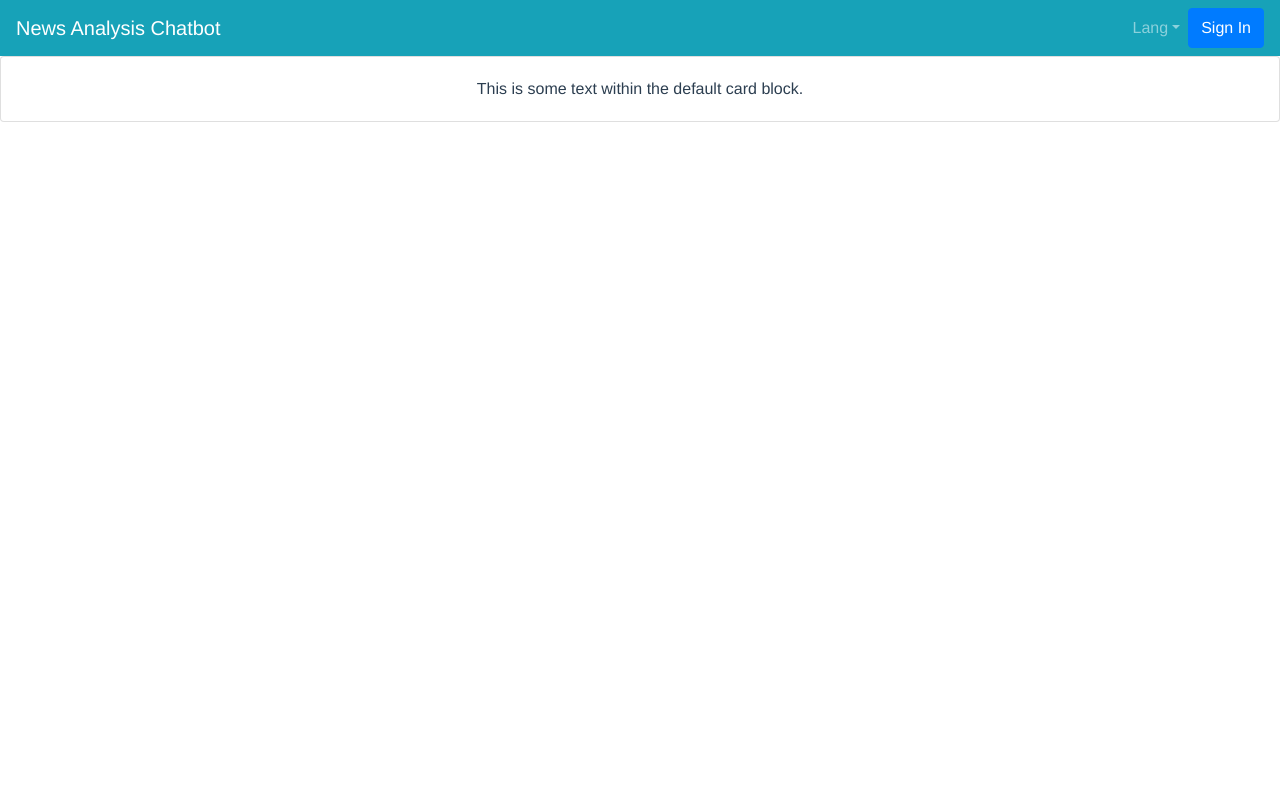
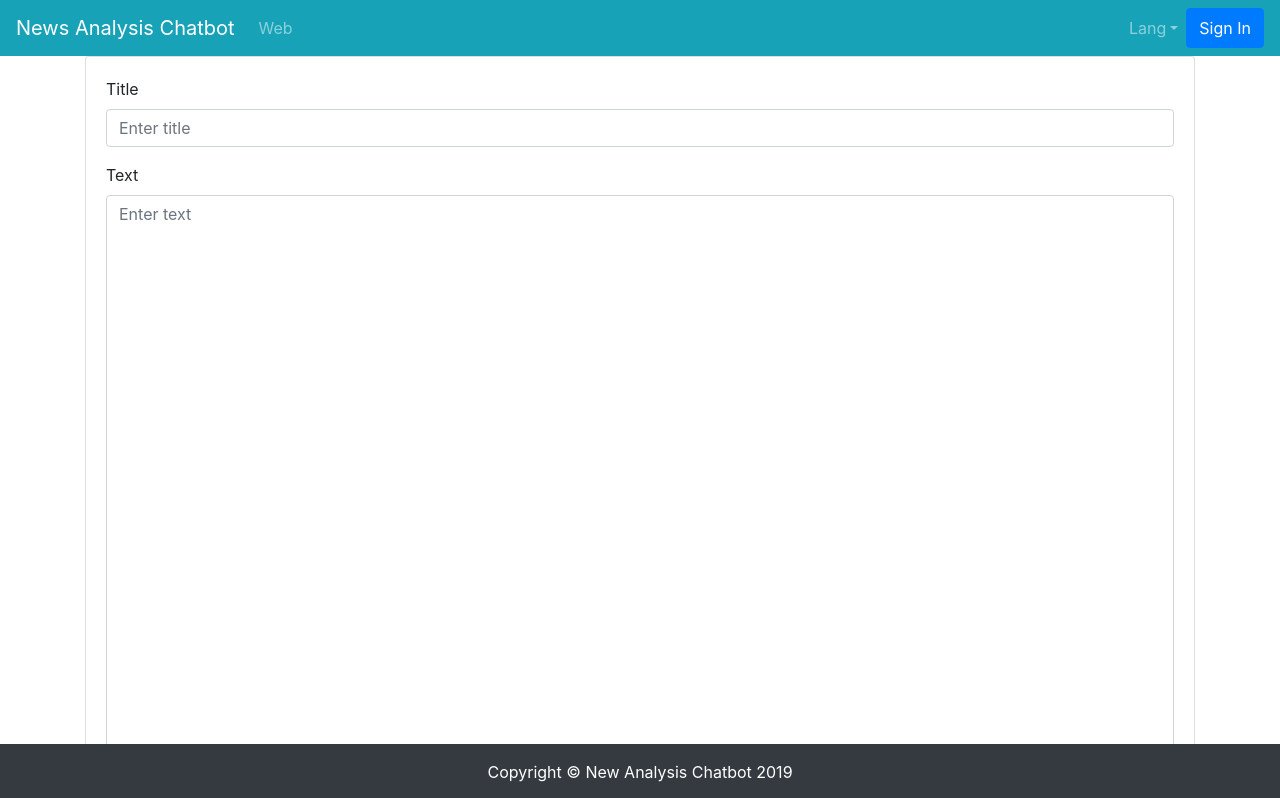
Before and after one commit to chiksumwong/news_analysis_chatbot_frontend, a Vue app: page / in a window 1280 px wide. Shown: the top 798 px of the page. Built offline with nearby package versions, Linux system fonts and the light colour scheme.

Commit message:
Structure the website

```diff
--- a/src/App.vue
+++ b/src/App.vue
@@ -1,31 +1,18 @@
 <template>
   <div id="app">
-    <!-- <div id="nav">
-      <router-link to="/">Home</router-link> |
-      <router-link to="/about">About</router-link>
-    </div> -->
-    <router-view/>
+     <Layout/>
   </div>
 </template>
 
+<script>
+import Layout from "./views/Layout.vue";
+export default {
+  name: "app",
+  components: {
+    Layout
+  }
+};
+</script>
+
 <style>
-#app {
-  font-family: "Avenir", Helvetica, Arial, sans-serif;
-  -webkit-font-smoothing: antialiased;
-  -moz-osx-font-smoothing: grayscale;
-  text-align: center;
-  color: #2c3e50;
-}
-#nav {
-  padding: 30px;
-}
-
-#nav a {
-  font-weight: bold;
-  color: #2c3e50;
-}
-
-#nav a.router-link-exact-active {
-  color: #42b983;
-}
 </style>
--- a/src/components/Layout/Content.vue
+++ /dev/null
@@ -1,12 +0,0 @@
-<template>
-    <b-card class="text-center">
-      This is some text within the default card block.
-    </b-card>
-</template>
-
-<script>
-export default {};
-</script>
-
-<style>
-</style>
--- /dev/null
+++ b/src/components/Layout/Footer.vue
@@ -0,0 +1,19 @@
+<template>
+  <footer class="py-3 bg-dark" id="footer">
+    <div class="container">
+      <p class="m-0 text-center text-white">Copyright &copy; New Analysis Chatbot 2019</p>
+    </div>
+  </footer>
+</template>
+<script>
+export default {};
+</script>
+
+<style scoped>
+#footer {
+  position: fixed;
+  right: 0;
+  bottom: 0;
+  left: 0;
+}
+</style>
--- a/src/components/Layout/Navbar.vue
+++ b/src/components/Layout/Navbar.vue
@@ -2,23 +2,20 @@
   <b-navbar toggleable="md" type="dark" variant="info">
     <b-navbar-toggle target="nav_collapse"></b-navbar-toggle>
 
-    <b-navbar-brand href="#">News Analysis Chatbot</b-navbar-brand>
+    <b-navbar-brand href="/">News Analysis Chatbot</b-navbar-brand>
 
     <b-collapse is-nav id="nav_collapse">
-      <!-- <b-navbar-nav>
-        <b-nav-item href="#">Link</b-nav-item>
-        <b-nav-item href="#" disabled>Disabled</b-nav-item>
-      </b-navbar-nav> -->
+      <b-navbar-nav>
+        <b-nav-item href="/web">Web</b-nav-item>
+      </b-navbar-nav>
 
       <!-- Right aligned nav items -->
       <b-navbar-nav class="ml-auto">
-
         <!-- Search -->
         <!-- <b-nav-form>
           <b-form-input size="sm" class="mr-sm-2" type="text" placeholder="Search"/>
           <b-button size="sm" class="my-2 my-sm-0" type="submit">Search</b-button>
-        </b-nav-form> -->
-
+        </b-nav-form>-->
         <b-nav-item-dropdown text="Lang" right>
           <b-dropdown-item href="#">EN</b-dropdown-item>
           <b-dropdown-item href="#">CN</b-dropdown-item>
@@ -34,7 +31,6 @@
           <b-dropdown-item href="#">Profile</b-dropdown-item>
           <b-dropdown-item href="#" @click="logout()">Signout</b-dropdown-item>
         </b-nav-item-dropdown>
-
       </b-navbar-nav>
     </b-collapse>
   </b-navbar>
@@ -42,17 +38,17 @@
 
 <script>
 export default {
-    data(){
-        return{
-            isLogin: false
-        }
-    },
-    methods: {
+  data() {
+    return {
+      isLogin: false
+    };
+  },
+  methods: {
     login() {
-      this.isLogin = true
+      this.isLogin = true;
     },
     logout() {
-      this.isLogin = false
+      this.isLogin = false;
     }
   }
 };
--- a/src/router.js
+++ b/src/router.js
@@ -1,6 +1,7 @@
 import Vue from "vue";
 import Router from "vue-router";
-import Layout from "./views/Layout.vue";
+import Home from "./views/Home.vue";
+import Web from "./views/Web.vue";
 
 
 Vue.use(Router);
@@ -11,8 +12,14 @@ export default new Router({
   routes: [
     {
       path: "/",
-      name: "layout",
-      component: Layout,
+      name: "home",
+      component: Home,
+      // children: [{ path: '', component: () => import('@/components/Layout/Content')
+      // }]
+    },{
+      path: "/web",
+      name: "web",
+      component: Web,
       // children: [{ path: '', component: () => import('@/components/Layout/Content')
       // }]
     },
--- /dev/null
+++ b/src/views/Home.vue
@@ -0,0 +1,61 @@
+<template>
+  <div class="container">
+    <b-card>
+      <b-form @submit="onSubmit" @reset="onReset" v-if="show">
+        <!-- Title -->
+        <b-form-group id="inputGroup1" label="Title" label-for="input1">
+          <b-form-input id="exampleInput1" v-model="form.title" required placeholder="Enter title"></b-form-input>
+        </b-form-group>
+
+        <!-- Text -->
+        <b-form-group id="inputGroup2" label="Text" label-for="textarea1">
+          <b-form-textarea
+            id="textarea1"
+            v-model="form.text"
+            placeholder="Enter text"
+            :rows="28"
+            :max-rows="100"
+            required
+          ></b-form-textarea>
+        </b-form-group>
+
+        <b-button type="submit" variant="primary">Submit</b-button>
+        <b-button type="reset" variant="danger">Reset</b-button>
+      </b-form>
+    </b-card>
+  </div>
+</template>
+
+<script>
+export default {
+  data() {
+    return {
+      form: {
+        title: "",
+        text: ""
+      },
+      show: true
+    };
+  },
+  methods: {
+    onSubmit(evt) {
+      evt.preventDefault();
+      alert(JSON.stringify(this.form));
+    },
+    onReset(evt) {
+      evt.preventDefault();
+      /* Reset our form values */
+      this.form.title = "";
+      this.form.text = "";
+      /* Trick to reset/clear native browser form validation state */
+      this.show = false;
+      this.$nextTick(() => {
+        this.show = true;
+      });
+    }
+  }
+};
+</script>
+
+<style>
+</style>
--- a/src/views/Layout.vue
+++ b/src/views/Layout.vue
@@ -1,20 +1,21 @@
 <template>
   <div class="layout">
     <Navbar/>
-    <Content/>
+    <router-view/>
+    <Footer/>
   </div>
 </template>
 
 <script>
 // @ is an alias to /src
 import Navbar from "@/components/Layout/Navbar";
-import Content from "@/components/Layout/Content";
+import Footer from "@/components/Layout/Footer";
 
 export default {
   name: "layout",
   components: {
     Navbar,
-    Content
+    Footer
   }
 };
 </script>
--- /dev/null
+++ b/src/views/Web.vue
@@ -0,0 +1,19 @@
+<template>
+  <div class="container">
+    <b-card>
+      <b-input-group prepend="Website">
+        <b-form-input></b-form-input>
+        <b-input-group-append>
+          <b-btn variant="info">Submit</b-btn>
+        </b-input-group-append>
+      </b-input-group>
+    </b-card>
+  </div>
+</template>
+
+<script>
+export default {};
+</script>
+
+<style>
+</style>
```
Also changed, not shown: 1 other file (tests, documents, lock files or other folders).
